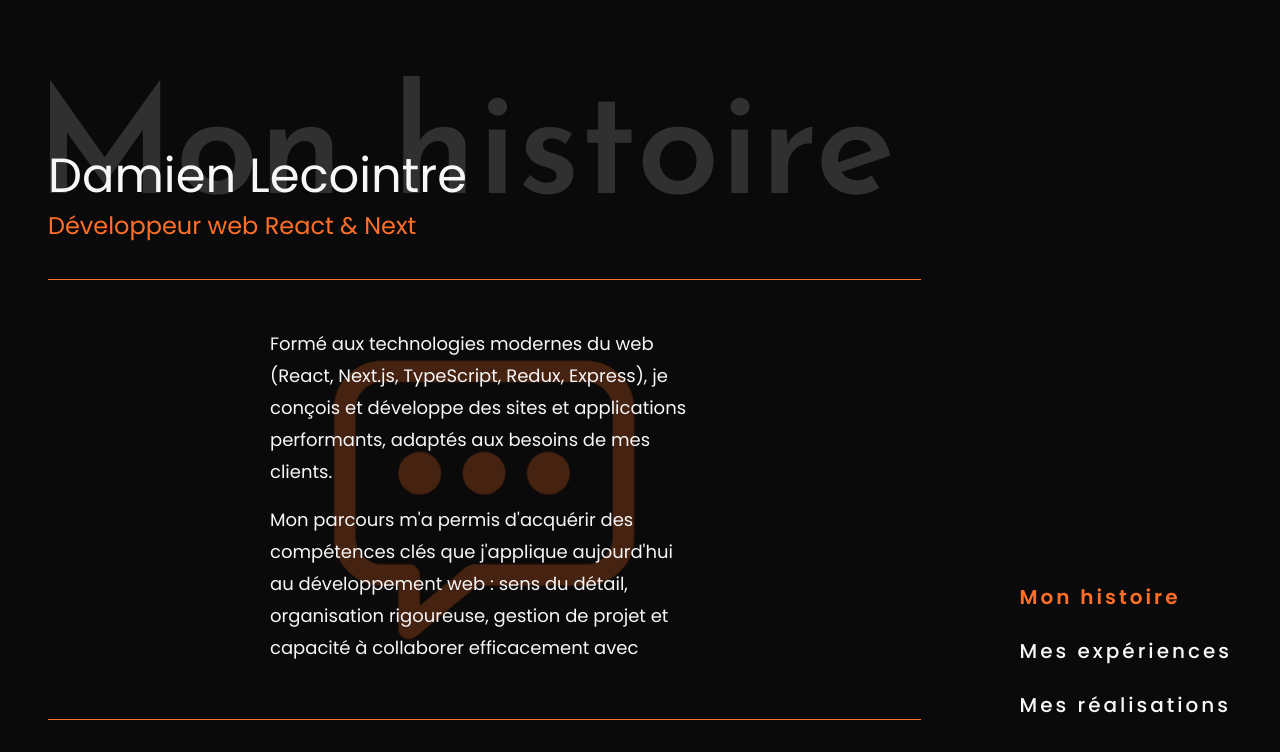
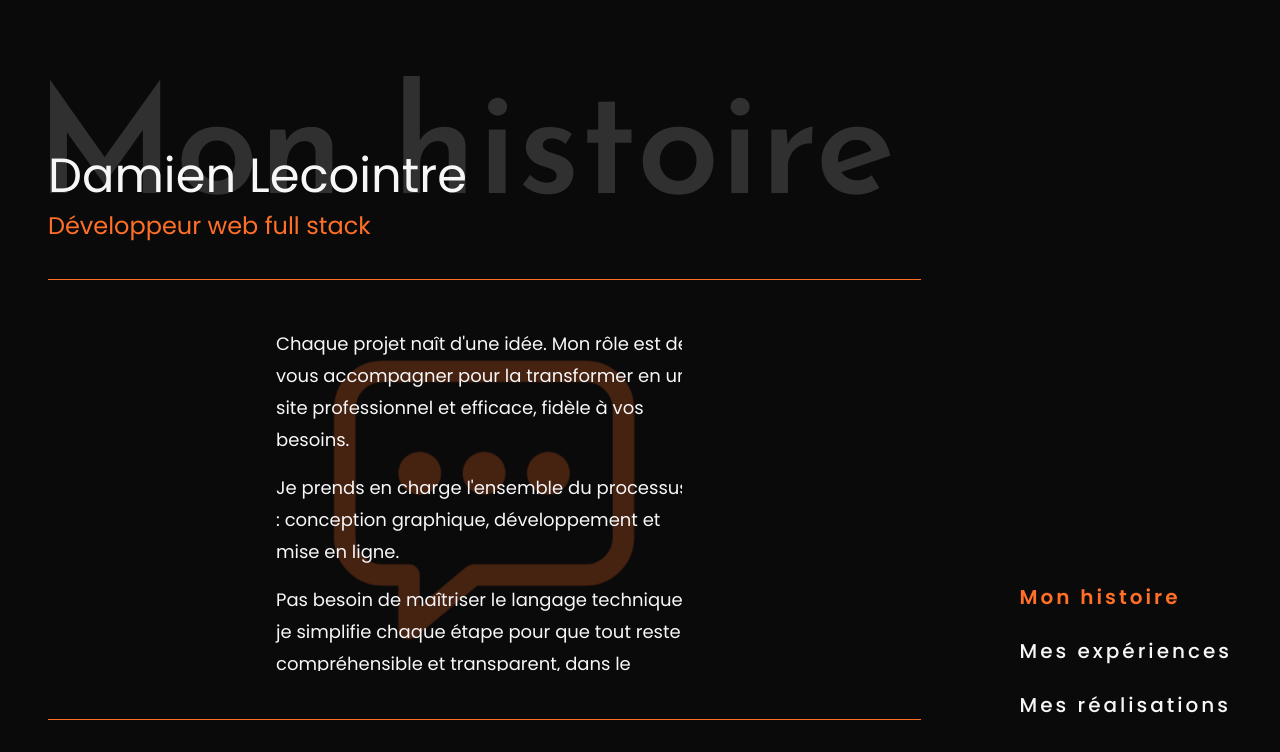
Before and after one commit to DamienLecointre/Portfolio-Frontend, a Next.js app: page /mon-histoire in a window 1280 px wide. Shown: the top 752 px of the page. Built offline with nearby package versions, Linux system fonts and the light colour scheme.

Commit message:
storytelling text updated + link added inside text

```diff
--- a/src/components/sections/loading/IntroductionTxt.tsx
+++ b/src/components/sections/loading/IntroductionTxt.tsx
@@ -6,7 +6,7 @@ import styles from "@/styles/components/sections/loading/IntroductionTxt.module.
 
 const sentences = [
   ["Je m'appelle", "Damien Lecointre"],
-  ["Je suis", "Développeur web React & Next"],
+  ["Je suis", "Développeur web full stack"],
   ["Bienvenue sur", "mon portfolio"],
 ];
 
--- a/src/components/sections/storytelling/Storytelling.tsx
+++ b/src/components/sections/storytelling/Storytelling.tsx
@@ -3,6 +3,25 @@ type Props = {
   text: string;
 };
 function Storytelling({ text }: Props) {
+  if (text.includes("Parlons-en")) {
+    const parts = text.split("Parlons-en");
+
+    return (
+      <p className={styles.text}>
+        {parts[0]}
+        <a
+          href="mailto:lecointe.d@gmail.com"
+          target="_blank"
+          rel="noopener noreferrer"
+          className={styles.textLink}
+        >
+          Parlons-en
+        </a>
+        {parts[1]}
+      </p>
+    );
+  }
+
   return <p className={styles.text}>{text}</p>;
 }
 
--- a/src/components/sections/storytelling/StorytellingData.tsx
+++ b/src/components/sections/storytelling/StorytellingData.tsx
@@ -10,19 +10,23 @@ type storytellingContentType = {
 const storytellingContent: storytellingContentType = [
   {
     id: 1,
-    text: "Formé aux technologies modernes du web (React, Next.js, TypeScript, Redux, Express), je conçois et développe des sites et applications performants, adaptés aux besoins de mes clients.",
+    text: "Chaque projet naît d'une idée. Mon rôle est de vous accompagner pour la transformer en un site professionnel et efficace, fidèle à vos besoins.",
   },
   {
     id: 2,
-    text: "Mon parcours m'a permis d'acquérir des compétences clés que j'applique aujourd'hui au développement web : sens du détail, organisation rigoureuse, gestion de projet et capacité à collaborer efficacement avec différents interlocuteurs.",
+    text: "Je prends en charge l'ensemble du processus : conception graphique, développement et mise en ligne.",
   },
   {
     id: 3,
-    text: "Je suis particulièrement attentif à l'expérience utilisateur et à la qualité du rendu visuel, tout en veillant à la solidité technique du projet, côté front-end comme back-end.",
+    text: "Pas besoin de maîtriser le langage technique : je simplifie chaque étape pour que tout reste compréhensible et transparent, dans le respect de votre budget.",
   },
   {
     id: 4,
-    text: "Mon objectif : accompagner mes clients dans la création d'outils digitaux sur-mesure, modernes et évolutifs.",
+    text: "Mon objectif est de rendre la création de votre site web simple et agréable, et de vous livrer une solution prête à l'emploi.",
+  },
+  {
+    id: 5,
+    text: "Vous avez un projet ? Parlons-en et voyons comment le concrétiser ensemble.",
   },
 ];
 
--- a/src/components/ui/PageTitle.tsx
+++ b/src/components/ui/PageTitle.tsx
@@ -32,7 +32,7 @@ function PageTitle({ dynamicTitle, location }: PageTitleProps) {
               : styles.functionTitle
           }`}
         >
-          Développeur web React & Next
+          Développeur web full stack
         </span>
       </h1>
       <h2
--- a/src/styles/components/sections/storytelling/Storytelling.module.scss
+++ b/src/styles/components/sections/storytelling/Storytelling.module.scss
@@ -2,3 +2,17 @@
   @include desktopParagraphXl;
   z-index: 10;
 }
+
+.textLink {
+  display: inline-block;
+  @include desktopParagraphXl;
+  font-weight: $fontWeightSemiBold600;
+  color: $color-accent;
+  text-decoration: underline;
+  transform: scale(1);
+  transition: $speedTransition;
+
+  &:hover {
+    transform: scale(1.05);
+  }
+}
--- a/src/styles/components/sections/storytelling/StorytellingData.module.scss
+++ b/src/styles/components/sections/storytelling/StorytellingData.module.scss
@@ -18,8 +18,11 @@
 }
 
 .storytellingContainer::-webkit-scrollbar {
-  width: 4px;
-  background: transparent;
+  width: 10px;
+}
+
+.storytellingContainer::-webkit-scrollbar-track {
+  margin-right: 150px;
 }
 
 .storytellingContainer::-webkit-scrollbar-thumb {
```
